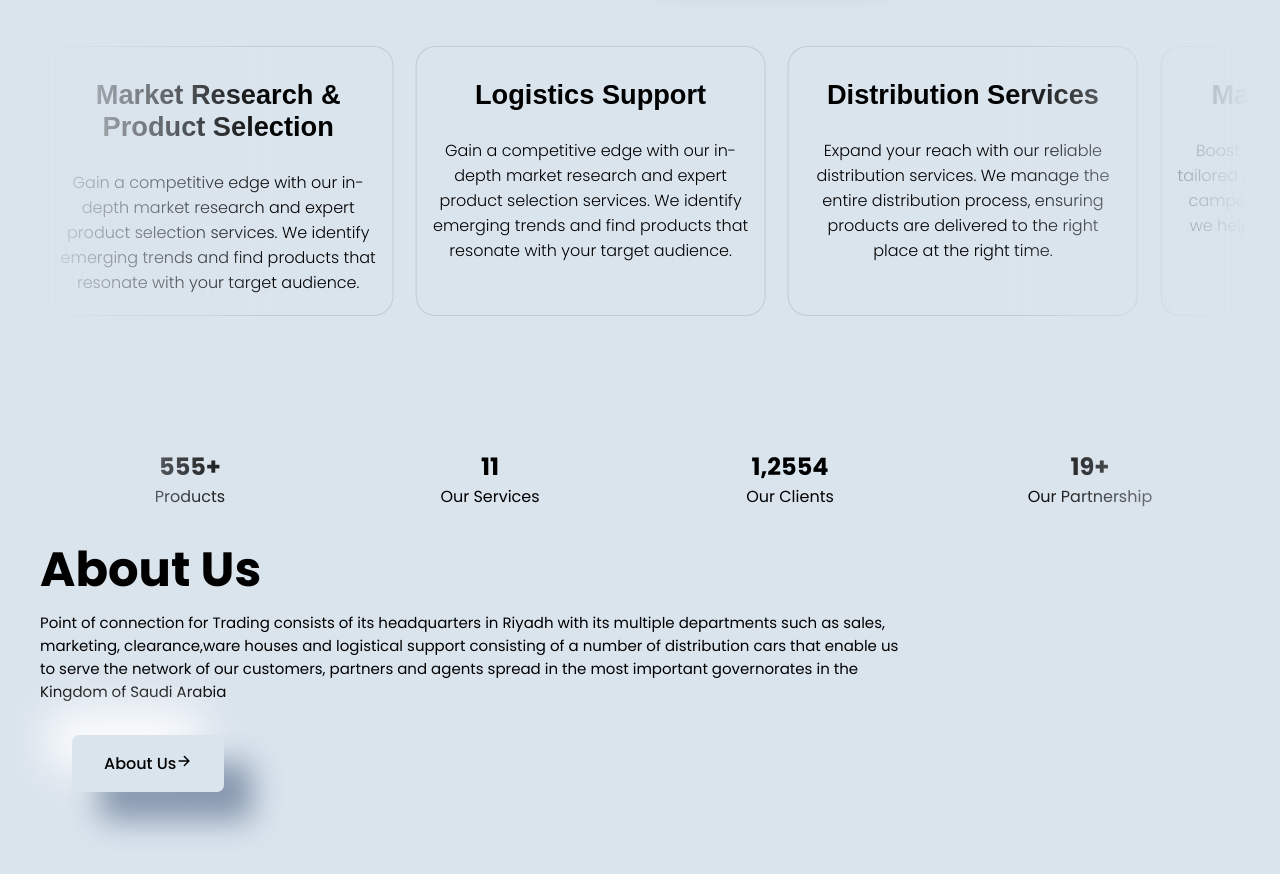
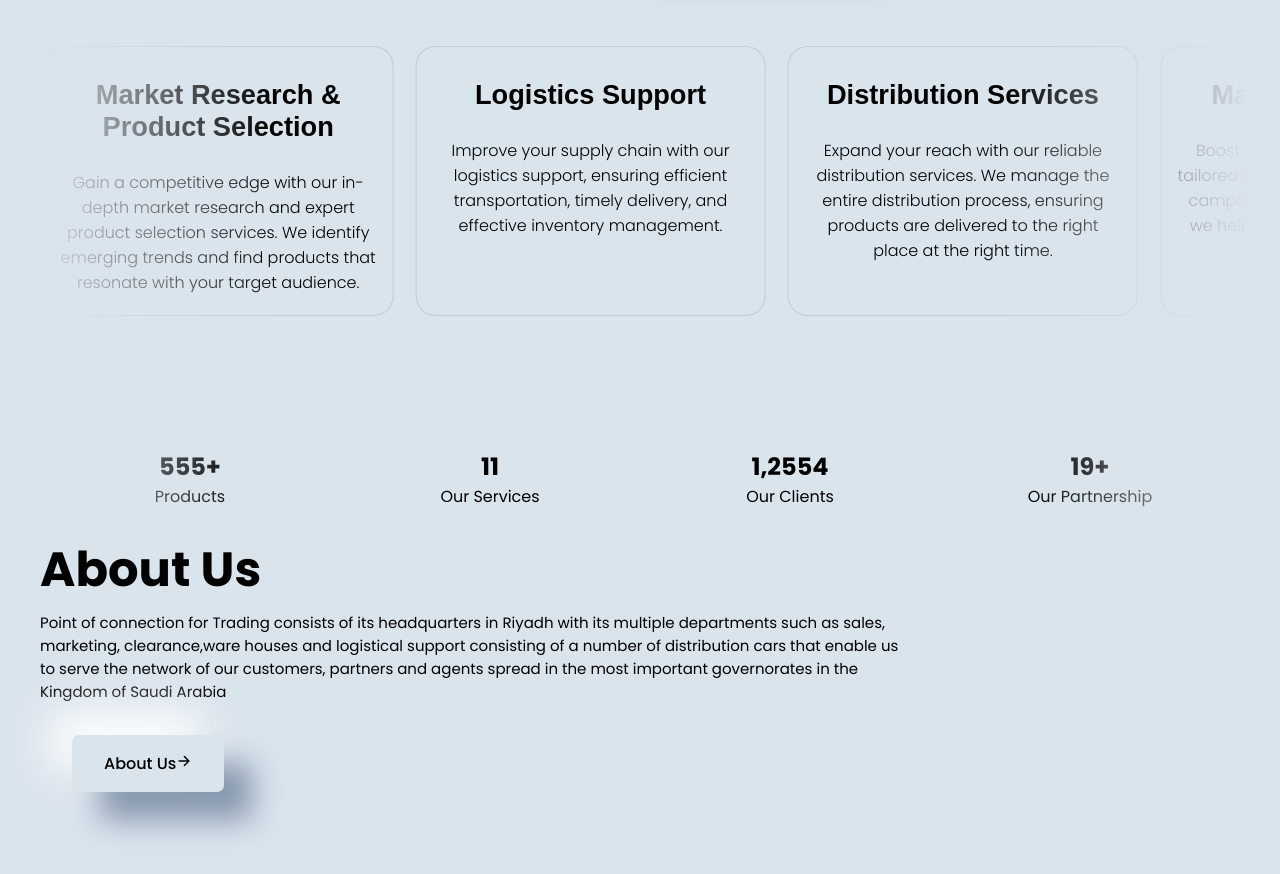
Before and after one commit to badkoala101/point-of-connection, a plain HTML site: page index.html in a window 1280 px wide. Shown: the part 940-1814 px from the top of the page. Drawn offline with nearby package versions, Linux system fonts and the light colour scheme; a web font is replaced by a local one.

Commit message:
updates on service cards

```diff
--- a/index.html
+++ b/index.html
@@ -97,7 +97,7 @@
                     </div>
                     <div  class="item item3">
                         <h3>Logistics Support</h3>
-                        <p>Gain a competitive edge with our in-depth market research and expert product selection services. We identify emerging trends and find products that resonate with your target audience.
+                        <p>Improve your supply chain with our logistics support, ensuring efficient transportation, timely delivery, and effective inventory management.
                   </p>
                     </div>
                     <div class="item item4">
```
